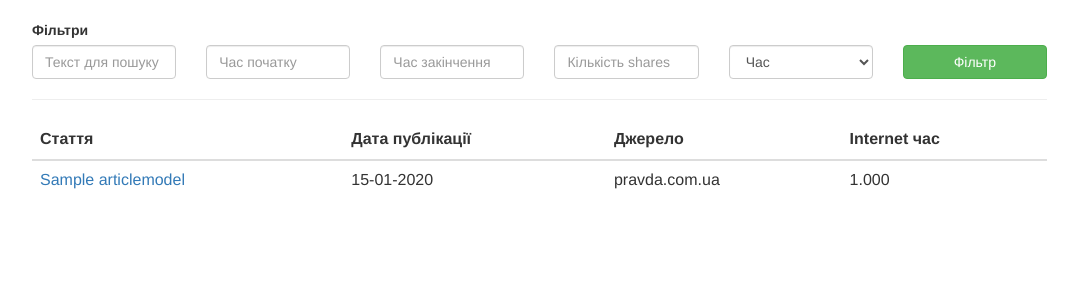
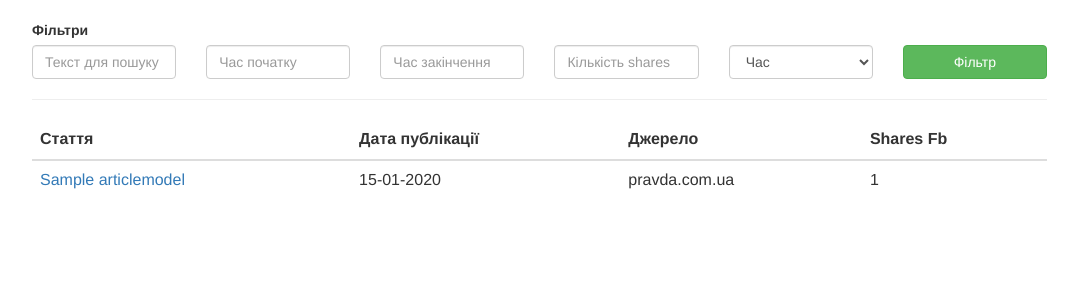
Before and after one commit to akvaton/mediarozvidka, a Django app: page /all in a window 1280 px wide. Shown: the part 52-352 px from the top of the page, without its empty margins (78-1156 px from the left). Run offline with Django 3.2, Linux system fonts and the light colour scheme; tables that the repository leaves empty hold one stand-in row (values such as "Sample post"); some libraries are stand-ins or nearby versions.

Commit message:
Template impovements

```diff
--- a/news_pro/app_news/feed.py
+++ b/news_pro/app_news/feed.py
@@ -90,8 +90,6 @@ def get_site_ua_articles():
                 article.source = 2
                 article.internet_time = internet_time
                 article.save()
-            else:
-                break
 
 
 def check_articles_shares():
--- a/news_pro/app_news/templates/app_news/articlemodel_detail.html
+++ b/news_pro/app_news/templates/app_news/articlemodel_detail.html
@@ -3,8 +3,8 @@
 
 {% block container %}
 <div class="row container">
-
     <div class="col-md-offset-2">
+    <a href="{{ object.link }}"><H3>{{ object.title }}</H3></a>
     <table class="table">
         <thead>
             <th>Час запросу</th>
--- a/news_pro/app_news/templates/app_news/articlemodel_list.html
+++ b/news_pro/app_news/templates/app_news/articlemodel_list.html
@@ -14,7 +14,7 @@
                     <th>Стаття</th>
                     <th>Дата публікації</th>
                     {% if source = '0' %} <th>Джерело</th> {% endif %}
-                    <th>Internet час</th>
+                    <th>Shares Fb</th>
                 </thead>
             {% for article in object_list%}
                 <tr>
@@ -23,7 +23,7 @@
                     </td>
                     <td>{{ article.datetime|date:"d-m-Y" }}</td>
                     {% if source = '0' %} <td>{{ article.source_name }}</td> {% endif %}
-                    <td>{{ article.internet_time|floatformat:3}}</td>
+                    <td>{{ article.shares_fb_total }}</td>
                 </tr>
             {% empty %}
                 <li>No articles yet.</li>
--- a/news_pro/app_news/views.py
+++ b/news_pro/app_news/views.py
@@ -66,7 +66,7 @@ class OneNews(DetailView):
     def get_context_data(self, **kwargs):
         context = super(OneNews, self).get_context_data(**kwargs)
         context.update({
-            'shares': StatisticArticle.objects.filter(article=self.object)
+            'shares': StatisticArticle.objects.filter(article=self.object),
         })
         return context
 
```
